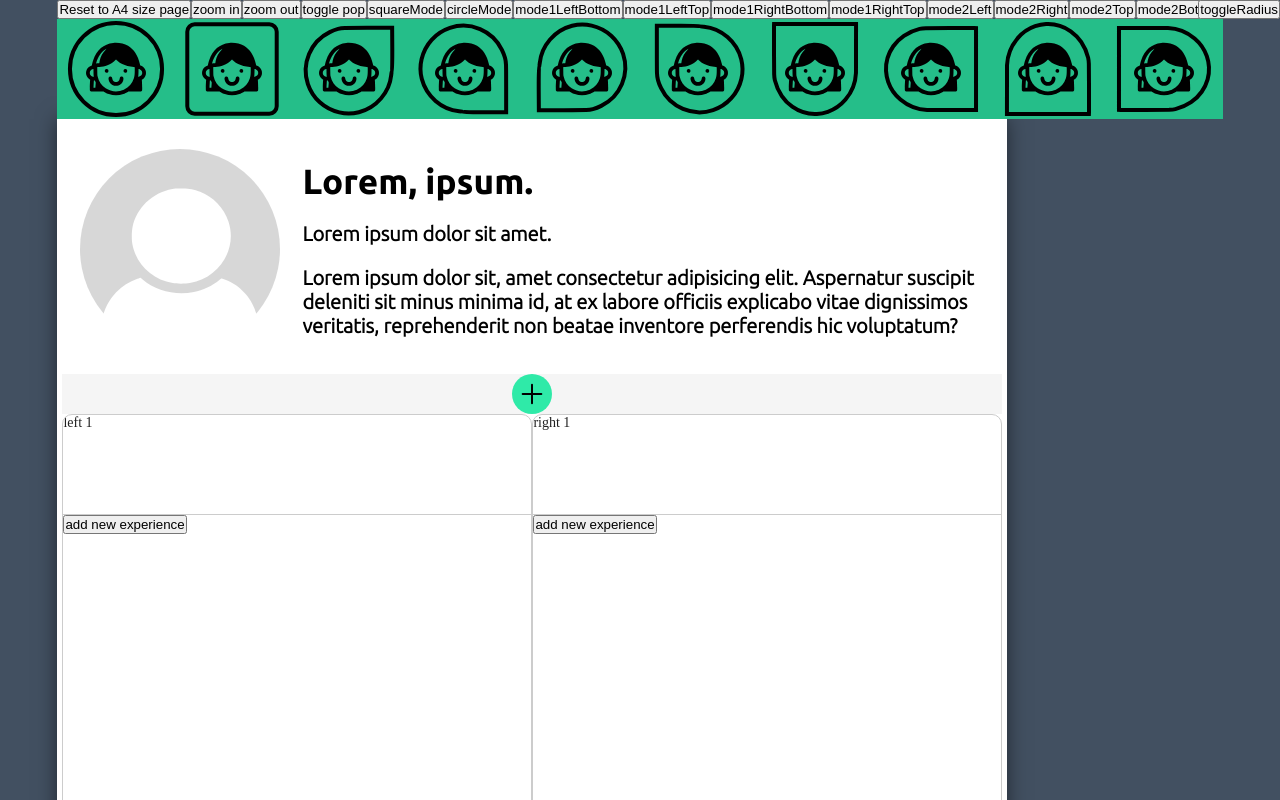
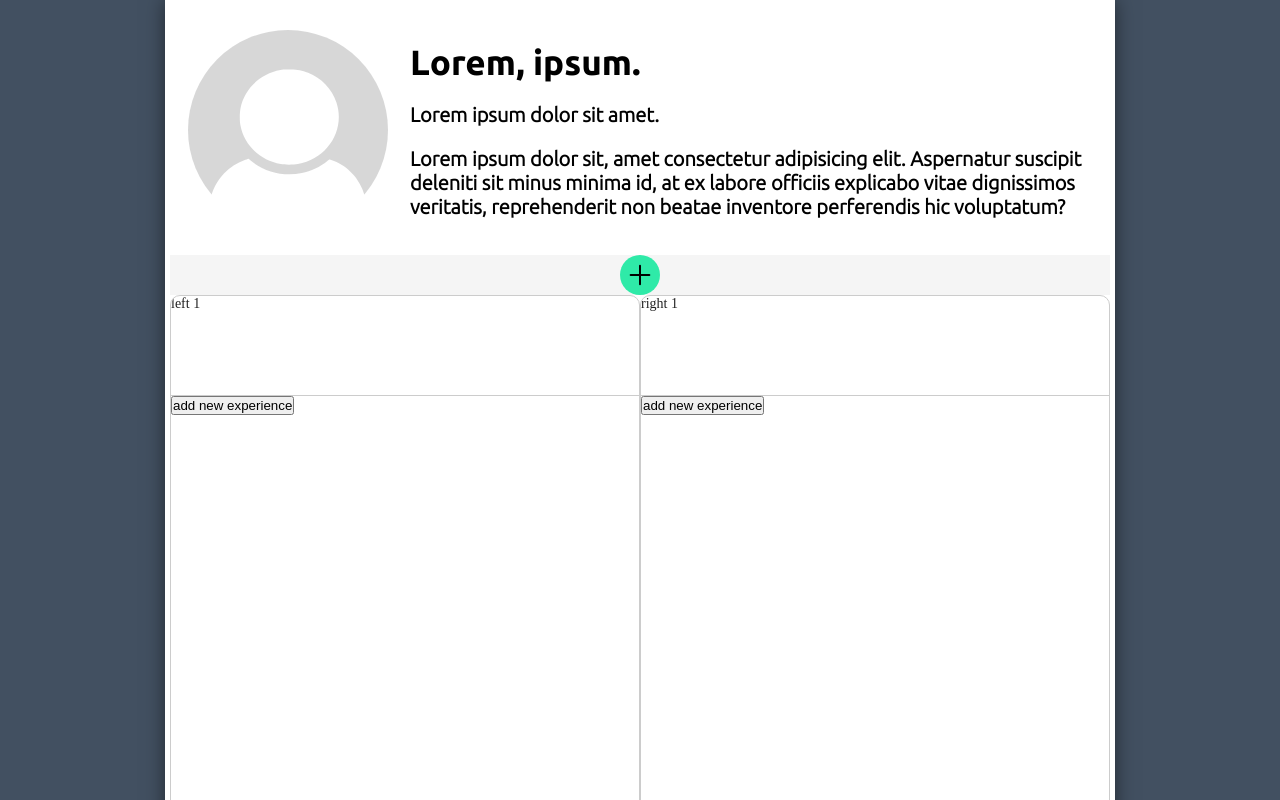
Before and after one commit to ahmedfarouk2000/CV-Generator, an Angular app: page / in a window 1280 px wide. Shown: the top 800 px of the page. Built offline with nearby package versions, Linux system fonts and the light colour scheme.

Commit message:
done with img finaly

```diff
--- a/src/app/home/home.component.css
+++ b/src/app/home/home.component.css
@@ -350,6 +350,21 @@ h3[contenteditable]:hover {
     border-bottom-right-radius: 0%;
 } */
 
+.mat-icon.head {
+    width: 25px;
+    height: 25px;
+
+}
+
+
+
+.mat-icon.circle {
+    width: 50px;
+    height: 50px;
+}
+
+
+
 
 .avatar {
     width: 800px;
@@ -369,10 +384,6 @@ h3[contenteditable]:hover {
     width: 100%;
 }
 
-.img:hover .HoverOn {
-    height: 140px;
-    left: -20%;
-}
 
 
 
@@ -384,18 +395,67 @@ h3[contenteditable]:hover {
     background-color: var(--theme1);
     position: absolute;
     left: 0;
+    height: 0px;
+    /* height: 140px;
+    left: -20%; */
     right: 100%;
     top: 50%;
     transform: translate(0%, -50%);
     width: 30px;
-    height: 0px;
-    border-radius: 15px;
+    border-radius: 16px;
     display: flex;
     flex-direction: column;
     justify-content: space-around;
     align-items: center;
     transition: all 0.4s;
 }
+
+.HoverOnSetting {
+    background-color: var(--theme1);
+    position: absolute;
+    left: -100%;
+    width: 140px;
+    height: 0px;
+    top: 50%;
+    /* transform: translate(0%, calc(-50% + calc(var(--AvatarWidth)/2))); */
+    border-radius: 16px;
+    display: flex;
+    flex-direction: row;
+    justify-content: center;
+    align-items: center;
+    align-content: space-between;
+    flex-wrap: wrap;
+    transition: all 0.4s;
+    overflow: hidden;
+}
+
+.HoverOnSettingOpened {
+    height: 300px;
+}
+
+
+
+.op1 {
+    position: relative;
+    flex: 1;
+    display: flex;
+    align-content: center;
+    justify-content: center;
+    transition: 0.4s all;
+    padding: 5px;
+    cursor: pointer;
+}
+
+.op1:hover {
+    background-color: var(--theme12);
+}
+
+
+.img:hover .HoverOn {
+    height: 140px;
+    left: -20%;
+}
+
 
 .inputFile {
     background-color: red;
@@ -1019,12 +1079,6 @@ h3[contenteditable]:hover {
 
 }
 
-.op1 {
-    position: relative;
-    background-color: #25be89;
-    width: 10%;
-
-}
 
 
 .head {
@@ -1049,15 +1103,15 @@ h3[contenteditable]:hover {
 }
 
 .back2 {
-    transform: translate(-50%, -50%) rotateZ(90deg);
+    transform: rotateZ(90deg);
 }
 
 .back3 {
-    transform: translate(-50%, -50%) rotateZ(180deg);
+    transform: rotateZ(180deg);
 }
 
 .back4 {
-    transform: translate(-50%, -50%) rotateZ(270deg);
+    transform: rotateZ(270deg);
 }
 
 /* for the background */
--- a/src/app/home/home.component.html
+++ b/src/app/home/home.component.html
@@ -1,4 +1,4 @@
-<button (click)="printPara()">Reset to A4 size page</button>
+<!-- <button (click)="printPara()">Reset to A4 size page</button>
 <button (click)="ZoomIn()">zoom in</button>
 <button (click)="ZoomOut()">zoom out</button>
 <button (click)="Confirm()" class="button">Confirm</button>
@@ -7,7 +7,6 @@
 
 <button (click)="toggleRadius()" class="button">toggleRadius</button>
 
-<!-- <button (input)="DeleteImage()">toggle img</button> -->
 <button (click)="togglePopUp(false)">toggle pop</button>
 
 <button (click)="squareMode()">squareMode</button>
@@ -21,132 +20,7 @@
 <button (click)="mode2Left()">mode2Left</button>
 <button (click)="mode2Right()">mode2Right</button>
 <button (click)="mode2Top()">mode2Top</button>
-<button (click)="mode2Bottom()">mode2Bottom</button>
-
-
-<!-- <input (change)="Slide1($event)" type="range" class="range rangeBlur">
-<input (change)="Slide2($event)" type="range" class="range rangeBorder">
-<input (change)="Slide3($event)" type="range" class="range rangeBorder"> -->
-<!-- <button onclick="document.execCommand('italic',false,null);">Italic</button>
-<button onclick="document.execCommand('bold',false,null);">bold</button> -->
-
-<!-- <div class="example-boundary">
-    <div class="example-box" cdkDragBoundary=".example-boundary" cdkDrag>
-        I can only be dragged within the dotted container
-    </div>
-</div> -->
-<!-- <svg xmlns="http://www.w3.org/2000/svg" width="100" height="100" fill="currentColor">
-    <path d="M50 90 A 40 40 0 0 1 10 50" fill="none" stroke="currentColor" stroke-width="2" />
-</svg> -->
-
-<div class="AvatarOptions">
-
-
-    <div class="op1" (click)="circleMode()">
-        <div class="head">
-            <mat-icon svgIcon="woman"></mat-icon>
-        </div>
-
-        <div class="back1 circle">
-            <mat-icon svgIcon="circle"></mat-icon>
-        </div>
-    </div>
-
-    <div class="op1" (click)="squareMode()">
-        <div class="head">
-            <mat-icon svgIcon="woman"></mat-icon>
-        </div>
-
-        <div class="back1 squre">
-            <mat-icon svgIcon="square"></mat-icon>
-        </div>
-    </div>
-
-
-
-
-    <div class="op1" (click)="mode1RightTop()">
-        <div class="head">
-            <mat-icon svgIcon="woman"></mat-icon>
-        </div>
-
-        <div class="back1 back4">
-            <mat-icon svgIcon="avatar1"></mat-icon>
-        </div>
-    </div>
-
-    <div class="op1" (click)="mode1RightBottom()">
-        <div class="head">
-            <mat-icon svgIcon="woman"></mat-icon>
-        </div>
-
-        <div class="back1">
-            <mat-icon svgIcon="avatar1"></mat-icon>
-        </div>
-    </div>
-
-    <div class="op1" (click)="mode1LeftBottom()">
-        <div class="head">
-            <mat-icon svgIcon="woman"></mat-icon>
-        </div>
-
-        <div class="back1 back2">
-            <mat-icon svgIcon="avatar1"></mat-icon>
-        </div>
-    </div>
-
-    <div class="op1" (click)="mode1LeftTop()">
-        <div class="head">
-            <mat-icon svgIcon="woman"></mat-icon>
-        </div>
-
-        <div class="back1 back3">
-            <mat-icon svgIcon="avatar1"></mat-icon>
-        </div>
-    </div>
-
-
-
-
-    <div class="op1" (click)="mode2Top()">
-        <div class="head">
-            <mat-icon svgIcon="woman"></mat-icon>
-        </div>
-
-        <div class="back1 back4">
-            <mat-icon svgIcon="avatar2"></mat-icon>
-        </div>
-    </div>
-
-    <div class="op1" (click)="mode2Right()">
-        <div class="head">
-            <mat-icon svgIcon="woman"></mat-icon>
-        </div>
-
-        <div class="back1">
-            <mat-icon svgIcon="avatar2"></mat-icon>
-        </div>
-    </div>
-
-    <div class="op1" (click)="mode2Bottom()">
-        <div class="head">
-            <mat-icon svgIcon="woman"></mat-icon>
-        </div>
-
-        <div class="back1 back2">
-            <mat-icon svgIcon="avatar2"></mat-icon>
-        </div>
-    </div>
-
-    <div class="op1" (click)="mode2Left()">
-        <div class="head">
-            <mat-icon svgIcon="woman"></mat-icon>
-        </div>
-
-        <div class="back1 back3">
-            <mat-icon svgIcon="avatar2"></mat-icon>
-        </div>
-    </div>
+<button (click)="mode2Bottom()">mode2Bottom</button> -->
 
 
 
@@ -158,7 +32,17 @@
 
 
 
-</div>
+
+
+
+
+
+
+
+
+
+
+
 
 <div class="popUp ClosePopUp" (click)="CLosePopUp($event)" id="popUp">
     <div class="popUpTab">
@@ -245,9 +129,9 @@
 
 
 
-                        <svg class="upload" width="30" height="30" fill="none" stroke="currentColor"
-                            stroke-linecap="round" stroke-linejoin="round" stroke-width="1.5" viewBox="0 0 24 24"
-                            xmlns="http://www.w3.org/2000/svg">
+                        <svg (click)="OpenSettings()" class="upload" width="30" height="30" fill="none"
+                            stroke="currentColor" stroke-linecap="round" stroke-linejoin="round" stroke-width="1.5"
+                            viewBox="0 0 24 24" xmlns="http://www.w3.org/2000/svg">
                             <path
                                 d="M10.325 4.317c.426-1.756 2.924-1.756 3.35 0a1.724 1.724 0 0 0 2.573 1.066c1.543-.94 3.31.826 2.37 2.37a1.724 1.724 0 0 0 1.065 2.572c1.756.426 1.756 2.924 0 3.35a1.724 1.724 0 0 0-1.066 2.573c.94 1.543-.826 3.31-2.37 2.37a1.724 1.724 0 0 0-2.572 1.065c-.426 1.756-2.924 1.756-3.35 0a1.723 1.723 0 0 0-2.573-1.066c-1.543.94-3.31-.826-2.37-2.37a1.724 1.724 0 0 0-1.065-2.572c-1.756-.426-1.756-2.924 0-3.35a1.724 1.724 0 0 0 1.066-2.573c-.94-1.543.826-3.31 2.37-2.37 1 .608 2.296.07 2.572-1.065Z">
                             </path>
@@ -261,6 +145,66 @@
                                 d="M10 11v6m4-6v6M4 7h16m-1 0-.867 12.142A2 2 0 0 1 16.138 21H7.862a2 2 0 0 1-1.995-1.858L5 7h14Zm-4 0V4a1 1 0 0 0-1-1h-4a1 1 0 0 0-1 1v3h6Z">
                             </path>
                         </svg>
+
+
+
+
+                    </div>
+
+
+                    <div class="HoverOnSetting">
+
+                        <div class="op1" (click)="circleMode()">
+                            <mat-icon svgIcon="woman" class="head"></mat-icon>
+                            <mat-icon svgIcon="circle" class="circle"></mat-icon>
+                        </div>
+
+                        <div class="op1" (click)="squareMode()">
+                            <mat-icon svgIcon="woman" class="head"></mat-icon>
+                            <mat-icon svgIcon="square" class="circle"></mat-icon>
+                        </div>
+
+                        <div class="op1" (click)="mode1RightTop()">
+                            <mat-icon svgIcon="woman" class="head"></mat-icon>
+                            <mat-icon svgIcon="avatar1" class="circle back4"></mat-icon>
+                        </div>
+
+                        <div class="op1" (click)="mode1RightBottom()">
+                            <mat-icon svgIcon="woman" class="head"></mat-icon>
+                            <mat-icon svgIcon="avatar1" class="circle"></mat-icon>
+                        </div>
+
+                        <div class="op1" (click)="mode1LeftBottom()">
+                            <mat-icon svgIcon="woman" class="head"></mat-icon>
+                            <mat-icon svgIcon="avatar1" class="circle back2"></mat-icon>
+                        </div>
+                        <div class="op1" (click)="mode1LeftTop()">
+                            <mat-icon svgIcon="woman" class="head"></mat-icon>
+                            <mat-icon svgIcon="avatar1" class="circle back3"></mat-icon>
+                        </div>
+
+                        <div class="op1" (click)="mode2Top()">
+                            <mat-icon svgIcon="woman" class="head"></mat-icon>
+                            <mat-icon svgIcon="avatar2" class="circle back4"></mat-icon>
+                        </div>
+
+                        <div class="op1" (click)="mode2Right()">
+                            <mat-icon svgIcon="woman" class="head"></mat-icon>
+                            <mat-icon svgIcon="avatar2" class="circle"></mat-icon>
+                        </div>
+
+                        <div class="op1" (click)="mode2Bottom()">
+                            <mat-icon svgIcon="woman" class="head"></mat-icon>
+                            <mat-icon svgIcon="avatar2" class="back2 circle"></mat-icon>
+                        </div>
+
+                        <div class="op1" (click)="mode2Left()">
+                            <mat-icon svgIcon="woman" class="head"></mat-icon>
+                            <mat-icon svgIcon="avatar2" class="back3 circle"></mat-icon>
+                        </div>
+
+
+
 
 
 
--- a/src/app/home/home.component.ts
+++ b/src/app/home/home.component.ts
@@ -709,6 +709,11 @@ export class HomeComponent implements OnInit {
     document.documentElement.style.setProperty('--border-bottom-left-radius', BottomLeft + "%");
   }
 
+  public OpenSettings() {
+    let HoverOnSetting = document.querySelector('.HoverOnSetting')
+    HoverOnSetting?.classList.toggle('HoverOnSettingOpened')
+  }
+
 
 
 
```
